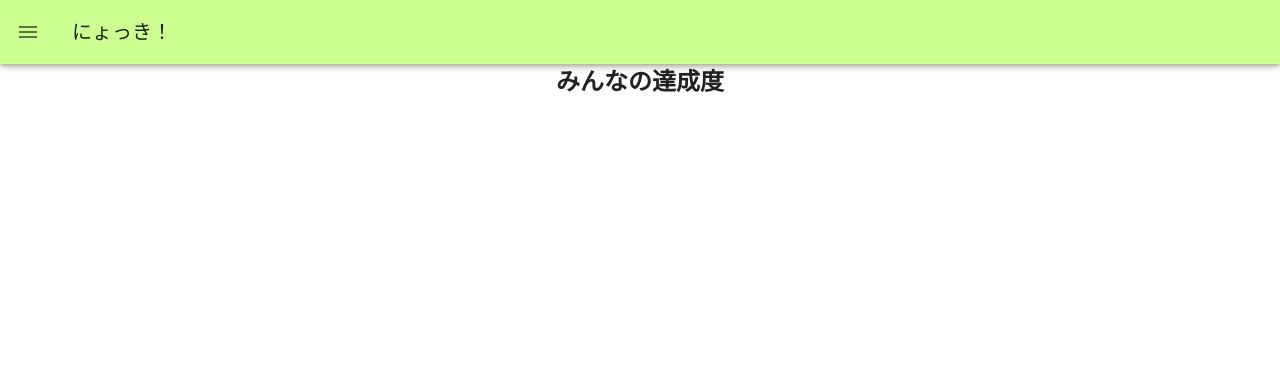
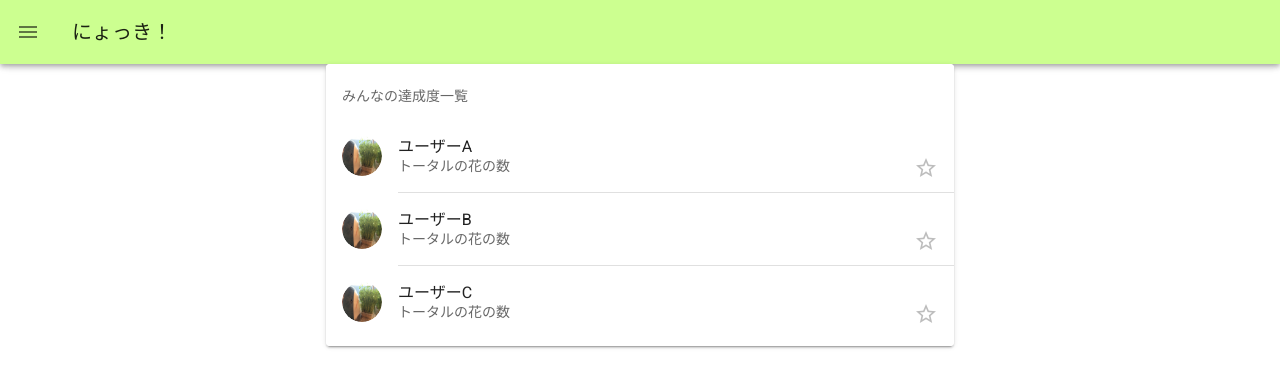
Before and after one commit to salt877/nyokki, a Vue app: page /levelForAchivement in a window 1280 px wide. Shown: the top 386 px of the page. Built offline with nearby package versions, Linux system fonts and the light colour scheme.

Commit message:
みんなの達成度ページ作成しました

```diff
--- a/src/views/FAQ.vue
+++ b/src/views/FAQ.vue
@@ -13,7 +13,7 @@
     >
       <v-expansion-panel-header class="lime lighten-4">質問</v-expansion-panel-header>
       <v-expansion-panel-content>
-        回答
+        回答だよ
       </v-expansion-panel-content>
     </v-expansion-panel>
   </v-expansion-panels>
--- a/src/views/LevelOfAchievement.vue
+++ b/src/views/LevelOfAchievement.vue
@@ -1,11 +1,84 @@
 <template>
-  <div style="text-align: center">
-  <h2>みんなの達成度</h2>
-</div>
+
+  <v-row>
+    <v-col
+      cols="12"
+      sm="6"
+      offset-sm="3"
+    >
+      <v-card>
+        <v-list two-line>
+          <template v-for="(item, index) in items.slice(0, 6)">
+            <v-subheader
+              v-if="item.header"
+              :key="item.header"
+            >
+              {{ item.header }}
+            </v-subheader>
+            <v-divider
+              v-else-if="item.divider"
+              :key="index"
+              :inset="item.inset"
+            ></v-divider>
+            <v-list-item
+              v-else
+              :key="item.title"
+            >
+              <v-list-item-avatar>
+                <img src="../images/same.jpeg">
+              </v-list-item-avatar>
+              <v-list-item-content>
+                <v-list-item-title v-html="item.title"></v-list-item-title>
+                <v-list-item-subtitle v-html="item.subtitle">
+                </v-list-item-subtitle>
+              </v-list-item-content>
+
+
+ <v-list-item-action>
+                <v-list-item-action-text v-text="item.action"></v-list-item-action-text>
+
+                <v-icon
+                  v-if="!active"
+                  color="grey lighten-1"
+                >
+                  mdi-star-outline
+                </v-icon>
+
+                <v-icon
+                  v-else
+                  color="yellow darken-3"
+                >
+                  mdi-star
+                </v-icon>
+              </v-list-item-action>
+
+
+
+            </v-list-item>
+          </template>
+        </v-list>
+      </v-card>
+    </v-col>
+  </v-row>
+
+
 </template>
 
 <script>
   export default {
-    name: "LavelOfAchievement"
-  };
+    data: () => ({
+      items: [
+        { header: 'みんなの達成度一覧' },
+        {
+        title: 'ユーザーA',
+        subtitle: 'トータルの花の数'},
+        { divider: true, inset: true },
+        {
+        title: 'ユーザーB', subtitle: 'トータルの花の数'},
+        { divider: true, inset: true },
+        { title: 'ユーザーC',
+        subtitle: 'トータルの花の数' },
+      ],
+    }),
+  }
 </script>
```
Also changed, not shown: src/images/same.jpeg (added), src/images/same.jpg (added).
